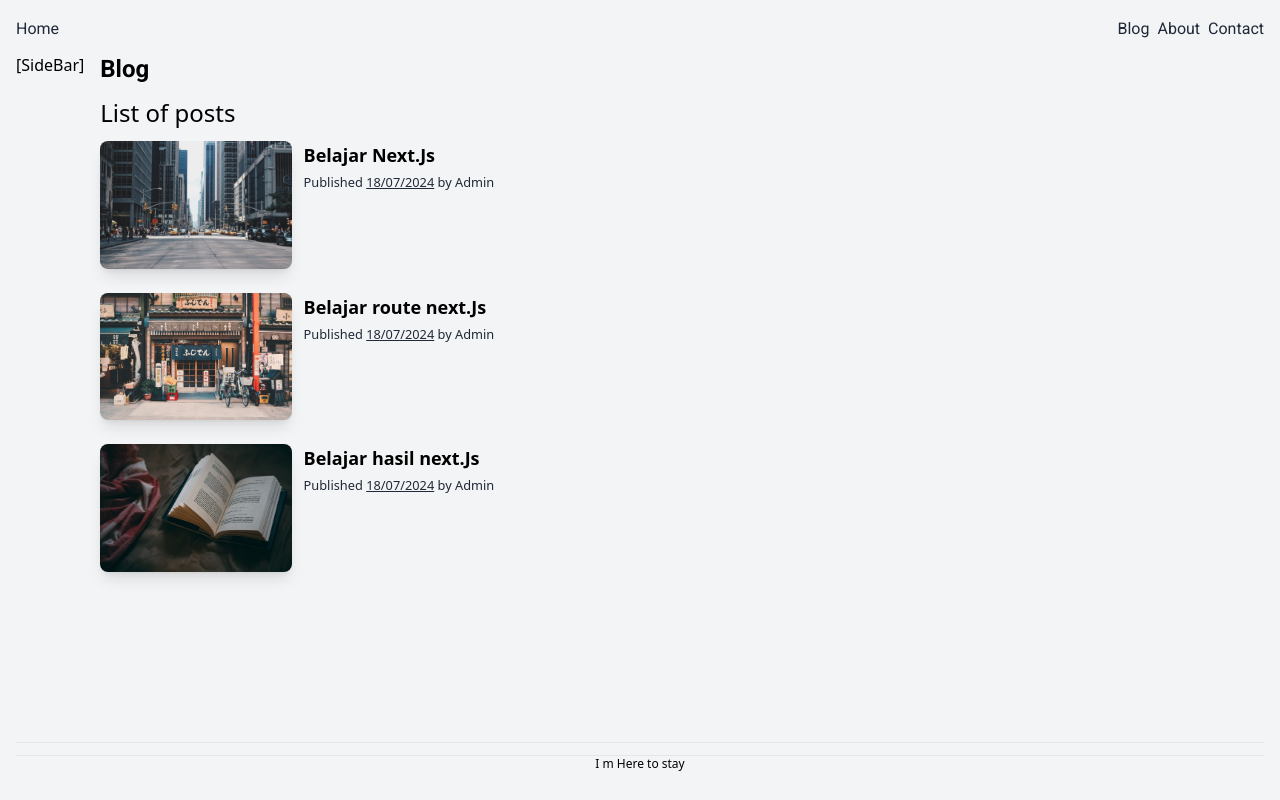
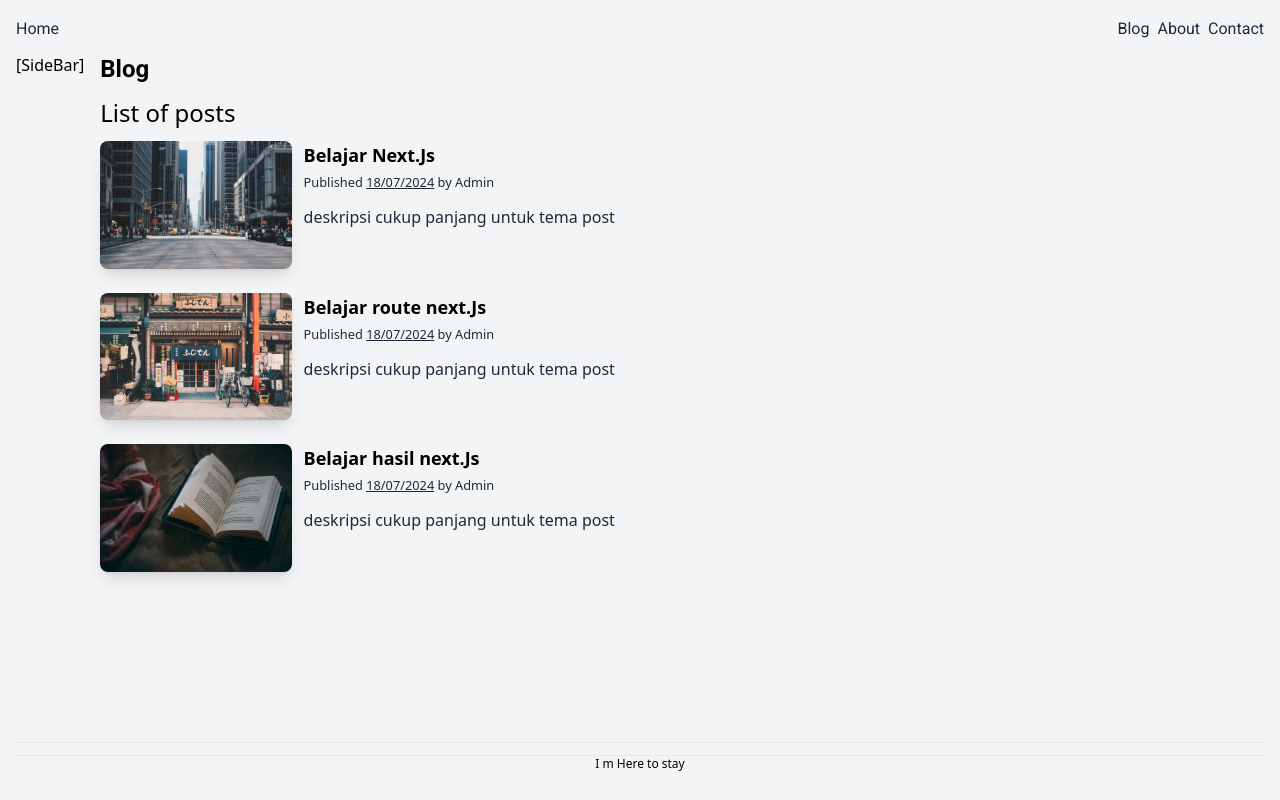
Before and after one commit to bgsdewo/Next.js_With_Headless_CMS, a Next.js app in the folder learn-nextjs/: page /blog in a window 1280 px wide. Built offline with nearby package versions, Linux system fonts and the light colour scheme.

Commit message:
Menambahkan Data Deskripsi Dan Cara Mendapatkan Link Sebuah Post

```diff
--- a/learn-nextjs/app/blog/page.jsx
+++ b/learn-nextjs/app/blog/page.jsx
@@ -11,9 +11,9 @@ export default async function BlogPage() {
       {posts.map((post) => (
         <PostCard
           title={post.title}
-          href=""
+          href={`/blog/${post.slug}`}
           image={post.image}
-          description=""
+          description={post.description}
           date={post.date}
           author={post.author}
         />
--- a/learn-nextjs/content/blog/belajar-nextjs.md
+++ b/learn-nextjs/content/blog/belajar-nextjs.md
@@ -1,5 +1,6 @@
 ---
 title: "Belajar Next.Js"
+description: "deskripsi cukup panjang untuk tema post"
 image: "/images/image-1.jpg"
 date: "18/07/2024"
 author: "Admin"
--- a/learn-nextjs/content/blog/belajar-route-nextjs.md
+++ b/learn-nextjs/content/blog/belajar-route-nextjs.md
@@ -1,5 +1,6 @@
 ---
 title: "Belajar route next.Js"
+description: "deskripsi cukup panjang untuk tema post"
 image: "/images/image-2.jpg"
 date: "18/07/2024"
 author: "Admin"
--- a/learn-nextjs/content/blog/hasil-duplikasi.md
+++ b/learn-nextjs/content/blog/hasil-duplikasi.md
@@ -1,5 +1,6 @@
 ---
 title: "Belajar hasil next.Js"
+description: "deskripsi cukup panjang untuk tema post"
 image: "/images/image-3.jpg"
 date: "18/07/2024"
 author: "Admin"
--- a/learn-nextjs/lib/post.js
+++ b/learn-nextjs/lib/post.js
@@ -6,11 +6,11 @@ export async function getPost(slug) {
   const text = await readFile(`./content/blog/${slug}.md`, "utf8");
   const {
     content,
-    data: { title, image, date, author },
+    data: { title, description, image, date, author },
   } = matter(text);
   const body = marked(content);
 
-  return { title, date, author, image, body };
+  return { slug, title, description, date, author, image, body };
 }
 
 export async function getAllPosts() {
```
